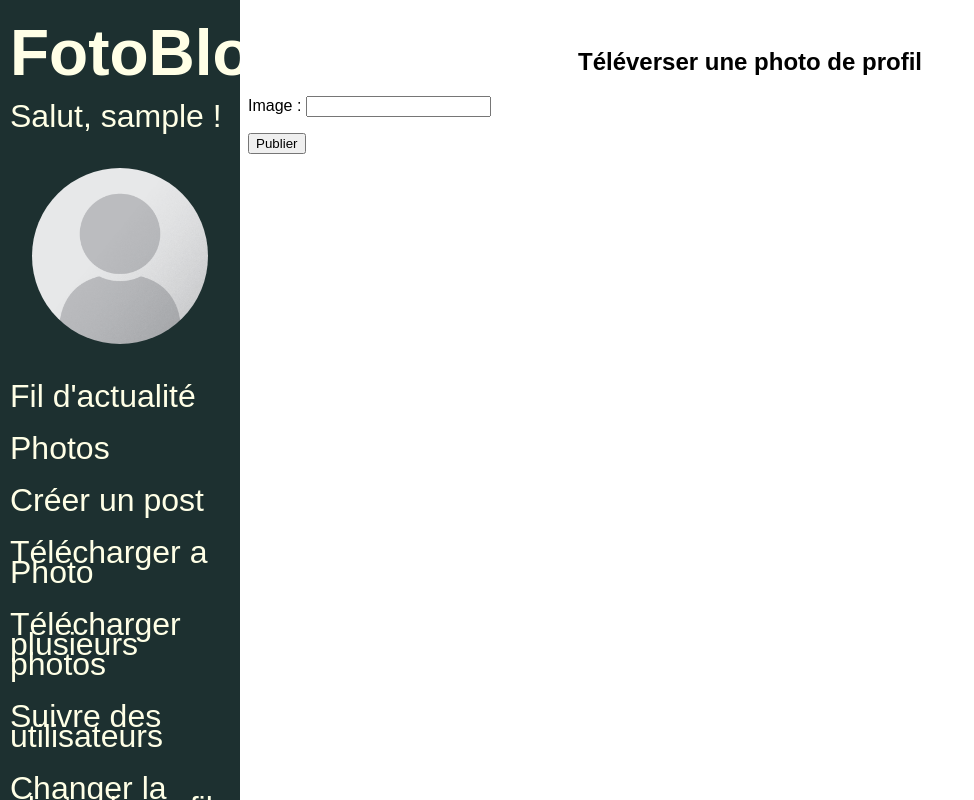
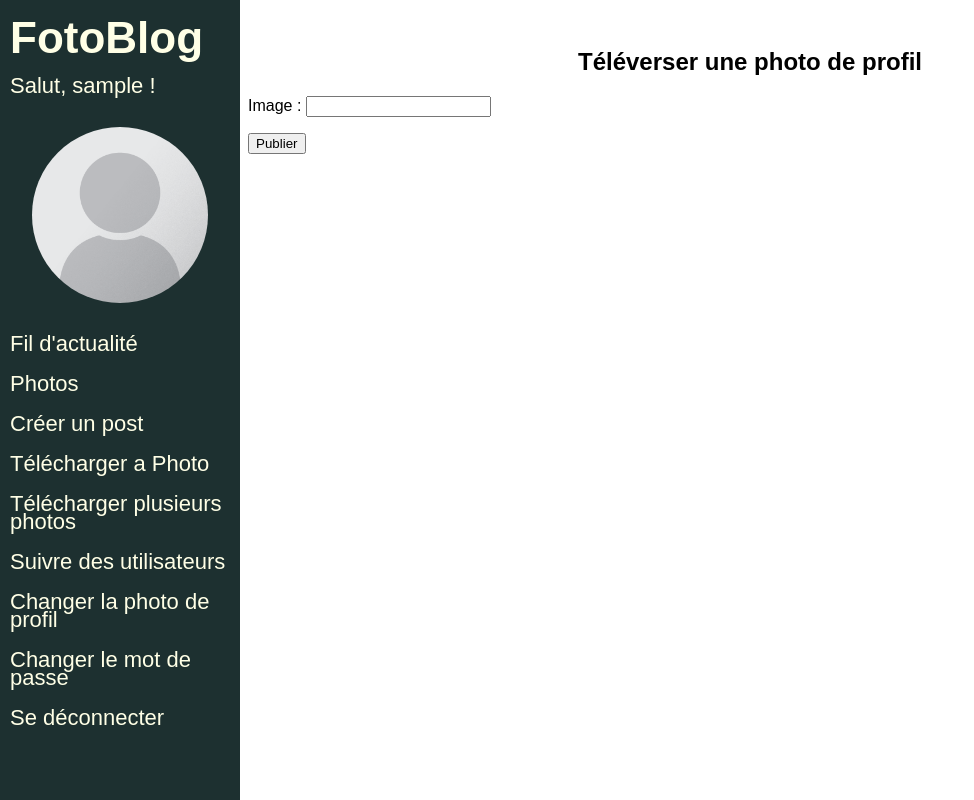
Before and after one commit to yanis-ka/Fotoblog-heroku, a Django app: page /profile-photo/upload in a window 1280 px wide. Shown: the whole page, without its empty margins (0-974 px from the left). Run offline with Django 4.2, Linux system fonts and the light colour scheme; the visitor is signed in with stand-in values (Sample User, id 1); parts of the project's set-up code (start-up, migrations or seed data) failed here and were passed over.

Commit message:
correction taille texte

```diff
--- a/Fotoblog/static/style.css
+++ b/Fotoblog/static/style.css
@@ -25,8 +25,8 @@ a:hover {
     /* padding-top: 15px; */
     padding-left: 10px;
     padding-right: 10px;
-    font-size: 32px;
-    line-height: 20px;
+    font-size: 22px;
+    line-height: 18px;
 }
 
 /* The navigation menu links */
```
